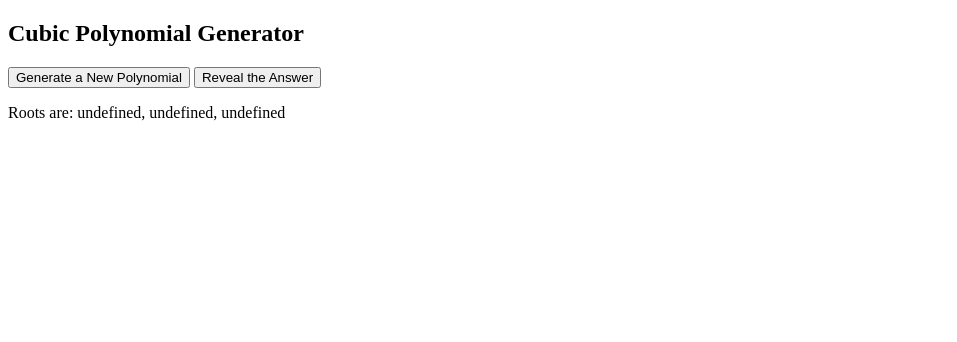
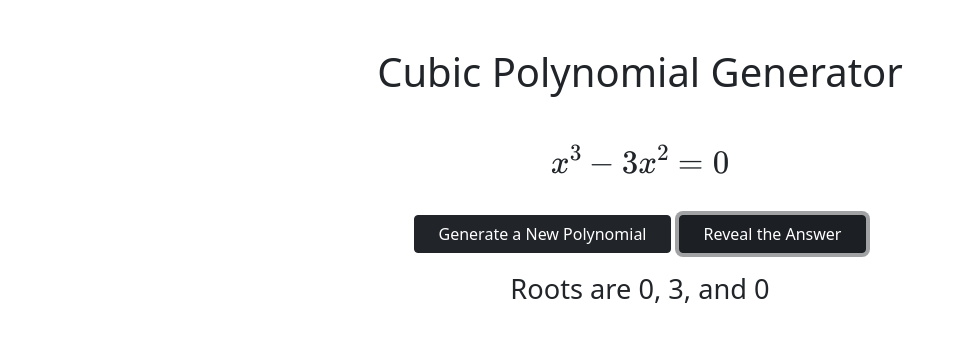
Before and after one commit to ddehghani/CubeGen, a plain HTML site: page index.html in a window 1280 px wide. Both pictures are taken after a click on the button "Reveal the Answer". Shown: the whole page, without its empty margins (0-957 px from the left). Drawn offline with nearby package versions, Linux system fonts and the light colour scheme.

Commit message:
design improve

```diff
--- a/index.html
+++ b/index.html
@@ -1,30 +1,40 @@
 <!DOCTYPE html>
 <html>
 <head>
-<script>
-let a, b, c;
-function generate() {
-a = Math.floor((Math.random() * 21) + -10);
-b = Math.floor((Math.random() * 21) + -10);
-c = Math.floor((Math.random() * 21) + -10);
-let X = (a + b + c);
-let Y = (a * b) + (b * c) + (c * a);
-let Z = a * b * c;
-  document.getElementById("polynomial").innerHTML = "x^3 - (" + X + "x^2) + (" + Y + "x) - (" + Z + ") = 0";
+  <meta charset="utf-8">
+  <meta name="viewport" content="width=device-width, initial-scale=1">
+  <link href="https://cdn.jsdelivr.net/npm/bootstrap@5.1.2/dist/css/bootstrap.min.css" rel="stylesheet">
+  <script src="https://cdn.jsdelivr.net/npm/bootstrap@5.1.2/dist/js/bootstrap.bundle.min.js"></script>
+  <script src="https://polyfill.io/v3/polyfill.min.js?features=es6"></script>
+  <script id="MathJax-script" async src="https://cdn.jsdelivr.net/npm/mathjax@3/es5/tex-mml-chtml.js"></script>
+  <script>
+  let r1, r2, r3;
+  function generate() {
+  r1 = Math.floor((Math.random() * 21) + -10);
+  r2 = Math.floor((Math.random() * 21) + -10);
+  r3 = Math.floor((Math.random() * 21) + -10);
+  let b = -1 * (r1 + r2 + r3);
+  let c = r3 * (r1 + r2) + r1 * r2;
+  let d = -1 * r1 * r2 * r3;
+  document.getElementById("polynomial").innerHTML = "\\begin{equation*}x^{3} " + (b>0? "+ ":"") + (b==0? "": b + "x^{2} ") + (c>0? "+ ":"") + (c==0? "":c + "x ") + (d>0? "+ ":"") + (d==0? "":d) + " = 0\\end{equation*}";
   document.getElementById("answer").innerHTML = " ";
-}
-function reveal() {
-  document.getElementById("answer").innerHTML = "Roots are: " + a + ", " + b + ", " + c;
-}
-</script>
+  MathJax.typeset();
+  }
+  function reveal() {document.getElementById("answer").innerHTML = "Roots are " + r1 + ", " + r2 + ", and " + r3;}
+  </script>
+  <style type="text/css">
+    body{
+       font-size: 1.7rem;
+    }
+  </style>
 </head>
-<body>
-<h2>Cubic Polynomial Generator</h2>
-
-<p id="polynomial"></p>
-<button type="button" onclick="generate()"> Generate a New Polynomial</button>
-<button type="button" onclick="reveal()">Reveal the Answer</button>
-<p id="answer"></p>
-
+<body onload="generate()">
+   <div class="text-center mt-5">
+    <h1 class="mt-4 mb-4 display-6">Cubic Polynomial Generator</h1>
+    <p id="polynomial" class="mt-5"></p>
+    <button type="button" class="btn btn-block btn-dark mt-1 px-4" onclick="generate()"> Generate a New Polynomial</button>
+    <button type="button" class="btn btn-block btn-dark mt-1 px-4" onclick="reveal()">Reveal the Answer</button>
+    <p id="answer" class="mt-3"></p>
+  </div>
 </body>
 </html>
```
